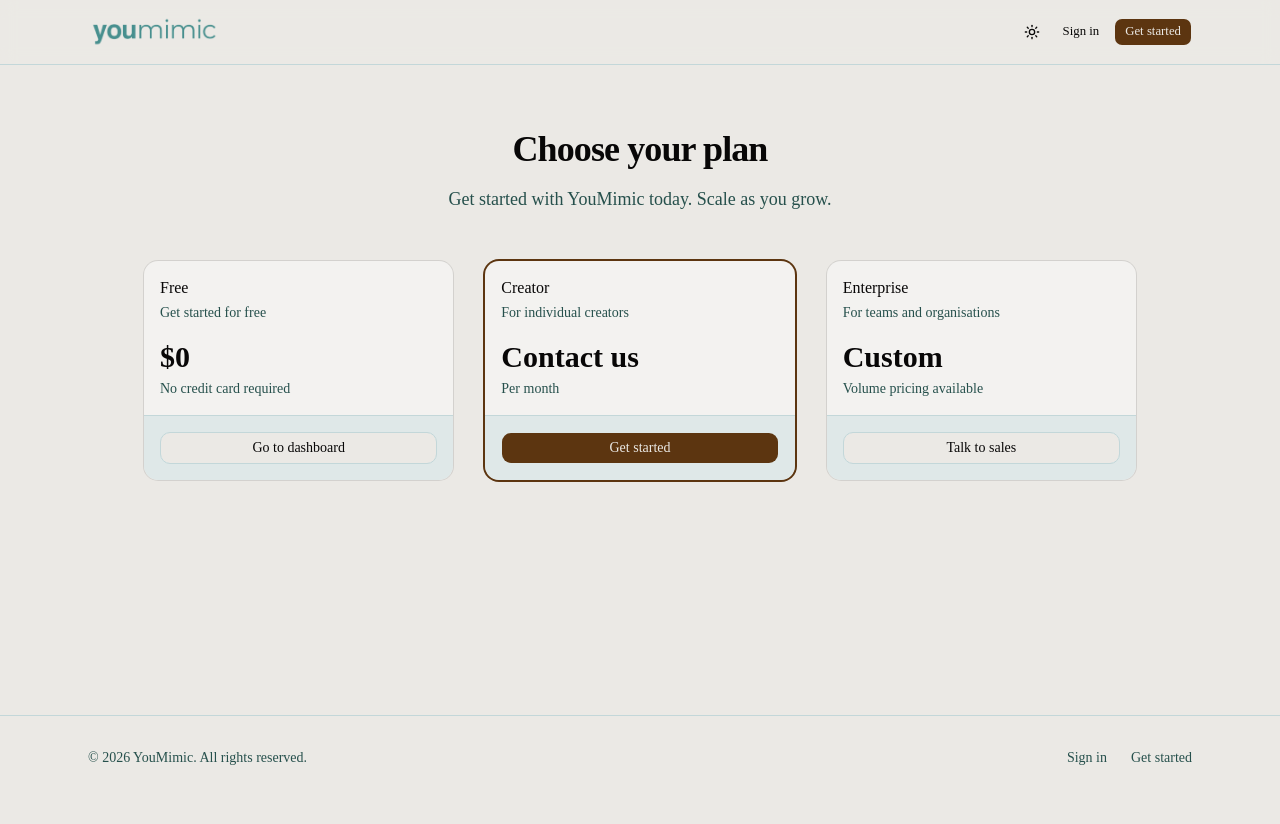
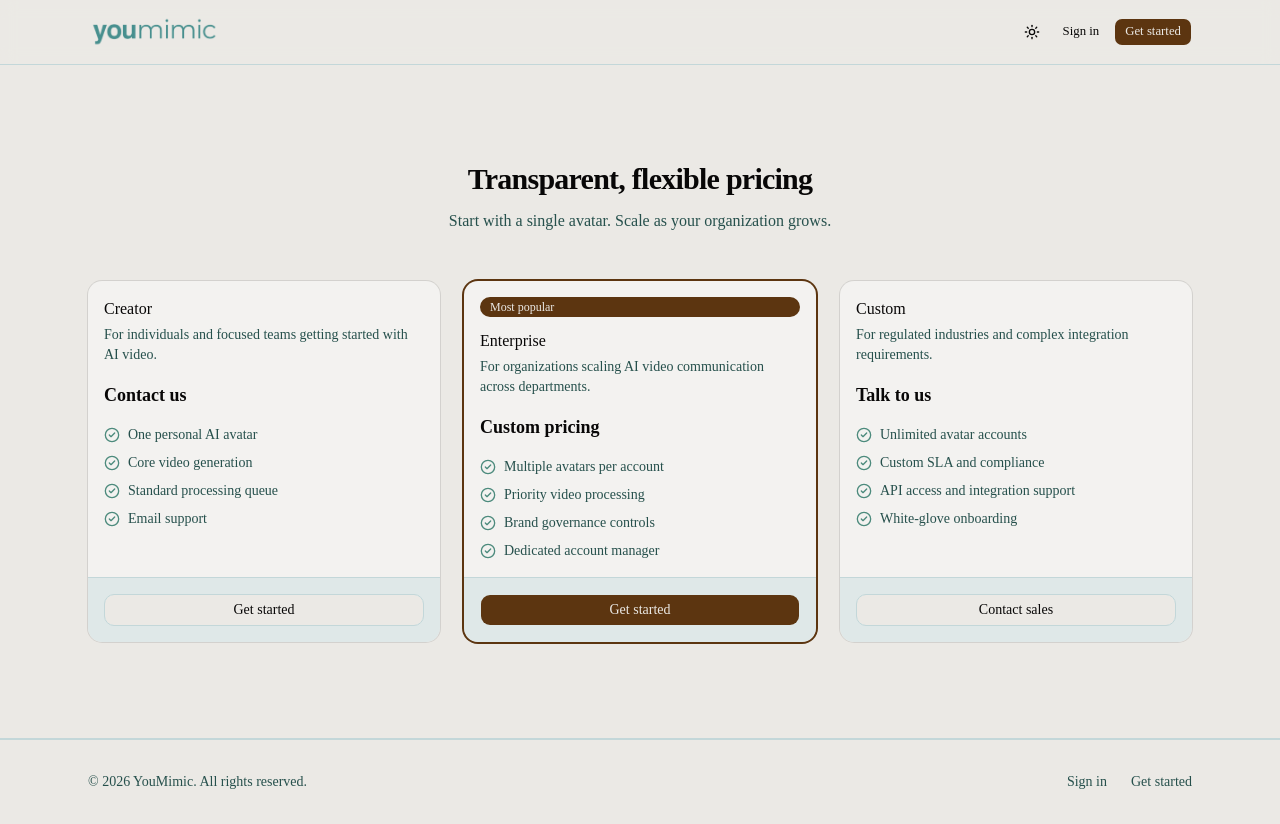
Before and after one commit to youmimic/youmimic-client-portal, a Next.js app: page /pricing in a window 1280 px wide. Before the commit the page ends 800 px from the top, so only its background shows below. Built offline with nearby package versions, Linux system fonts and the light colour scheme; no server answers.

Commit message:
created pricing component

```diff
--- a/app/(marketing)/page.tsx
+++ b/app/(marketing)/page.tsx
@@ -8,22 +8,14 @@ import {
   Radio,
   Megaphone,
   BookOpen,
-  CheckCircle2,
   Video,
   Cpu,
   Share2,
   Play,
 } from "lucide-react";
 import { Button } from "@/components/ui/button";
-import {
-  Card,
-  CardContent,
-  CardDescription,
-  CardFooter,
-  CardHeader,
-  CardTitle,
-} from "@/components/ui/card";
 import { cn } from "@/lib/utils";
+import { PricingPlans } from "@/components/marketing/pricing-plans";
 
 // ─── Data ────────────────────────────────────────────────────────────────────
 
@@ -125,51 +117,6 @@ const useCases = [
   },
 ];
 
-const plans = [
-  {
-    name: "Creator",
-    tagline: "For individuals and focused teams getting started with AI video.",
-    price: "Contact us",
-    features: [
-      "One personal AI avatar",
-      "Core video generation",
-      "Standard processing queue",
-      "Email support",
-    ],
-    cta: "Get started",
-    href: "/signup",
-    highlight: false,
-  },
-  {
-    name: "Enterprise",
-    tagline:
-      "For organizations scaling AI video communication across departments.",
-    price: "Custom pricing",
-    features: [
-      "Multiple avatars per account",
-      "Priority video processing",
-      "Brand governance controls",
-      "Dedicated account manager",
-    ],
-    cta: "Get Started",
-    href: "/contact",
-    highlight: true,
-  },
-  {
-    name: "Custom",
-    tagline: "For regulated industries and complex integration requirements.",
-    price: "Talk to us",
-    features: [
-      "Unlimited avatar accounts",
-      "Custom SLA and compliance",
-      "API access and integration support",
-      "White-glove onboarding",
-    ],
-    cta: "Contact sales",
-    href: "/contact",
-    highlight: false,
-  },
-];
 
 // ─── Product mockup — always light surface regardless of theme ────────────────
 // Sits against the dark hero; uses explicit palette hex values.
@@ -664,62 +611,7 @@ export default function HomePage() {
               Start with a single avatar. Scale as your organization grows.
             </p>
           </div>
-          <div className="grid gap-6 sm:grid-cols-3">
-            {plans.map(
-              ({
-                name,
-                tagline,
-                price,
-                features: planFeatures,
-                cta,
-                href,
-                highlight,
-              }) => (
-                <Card
-                  key={name}
-                  className={cn(
-                    "flex flex-col",
-                    highlight && "ring-2 ring-primary",
-                  )}
-                >
-                  <CardHeader>
-                    {highlight && (
-                      <span className="mb-2 self-start rounded-full bg-primary px-2.5 py-0.5 text-xs font-medium text-primary-foreground">
-                        Most popular
-                      </span>
-                    )}
-                    <CardTitle className="text-base">{name}</CardTitle>
-                    <CardDescription>{tagline}</CardDescription>
-                  </CardHeader>
-                  <CardContent className="flex-1">
-                    <p className="mb-4 text-lg font-semibold text-foreground">
-                      {price}
-                    </p>
-                    <ul className="space-y-2">
-                      {planFeatures.map((feature) => (
-                        <li
-                          key={feature}
-                          className="flex items-start gap-2 text-sm text-muted-foreground"
-                        >
-                          <CheckCircle2 className="mt-0.5 size-4 shrink-0 text-accent" />
-                          {feature}
-                        </li>
-                      ))}
-                    </ul>
-                  </CardContent>
-                  <CardFooter>
-                    <Button
-                      asChild
-                      variant={highlight ? "default" : "outline"}
-                      className="w-full"
-                    >
-                      <Link href={href}>{cta}</Link>
-                    </Button>
-                  </CardFooter>
-                </Card>
-              ),
-            )}
-          </div>
+          <PricingPlans />
         </div>
       </section>
 
--- a/app/(marketing)/pricing/page.tsx
+++ b/app/(marketing)/pricing/page.tsx
@@ -1,13 +1,11 @@
-import Link from "next/link";
-import { Button } from "@/components/ui/button";
-import {
-  Card,
-  CardContent,
-  CardDescription,
-  CardFooter,
-  CardHeader,
-  CardTitle,
-} from "@/components/ui/card";
+import type { Metadata } from "next";
+import { PricingPlans } from "@/components/marketing/pricing-plans";
+
+export const metadata: Metadata = {
+  title: "Pricing — YouMimic",
+  description:
+    "Simple, transparent pricing for individuals, enterprises, and custom deployments.",
+};
 
 export default async function PricingPage({
   searchParams,
@@ -18,73 +16,25 @@ export default async function PricingPage({
   const isGated = reason === "subscription-required";
 
   return (
-    <section className="container mx-auto max-w-5xl px-4 py-16">
+    <section className="border-b border-border py-20 sm:py-24">
+      <div className="mx-auto max-w-6xl px-4 sm:px-6">
         {isGated && (
-        <div className="mb-8 rounded-lg border border-amber-200 bg-amber-50 px-4 py-3 text-sm text-amber-800 dark:border-amber-800 dark:bg-amber-950/30 dark:text-amber-200">
+          <div className="mb-10 rounded-lg border border-amber-200 bg-amber-50 px-4 py-3 text-sm text-amber-800 dark:border-amber-800 dark:bg-amber-950/30 dark:text-amber-200">
             An active subscription is required to access that feature. Choose a
             plan below to continue.
           </div>
         )}
 
-      <div className="mb-12 space-y-4 text-center">
-        <h1 className="text-4xl font-bold tracking-tight">Choose your plan</h1>
-        <p className="mx-auto max-w-2xl text-lg text-muted-foreground">
-          Get started with YouMimic today. Scale as you grow.
+        <div className="mb-12 text-center">
+          <h1 className="text-2xl font-semibold tracking-tight text-foreground sm:text-3xl">
+            Transparent, flexible pricing
+          </h1>
+          <p className="mx-auto mt-3 max-w-md text-muted-foreground">
+            Start with a single avatar. Scale as your organization grows.
           </p>
         </div>
 
-      <div className="grid gap-8 md:grid-cols-3">
-        <Card>
-          <CardHeader>
-            <CardTitle>Free</CardTitle>
-            <CardDescription>Get started for free</CardDescription>
-          </CardHeader>
-          <CardContent>
-            <p className="text-3xl font-bold">$0</p>
-            <p className="mt-1 text-sm text-muted-foreground">
-              No credit card required
-            </p>
-          </CardContent>
-          <CardFooter>
-            <Button asChild variant="outline" className="w-full">
-              <Link href="/dashboard">Go to dashboard</Link>
-            </Button>
-          </CardFooter>
-        </Card>
-
-        <Card className="ring-2 ring-primary">
-          <CardHeader>
-            <CardTitle>Creator</CardTitle>
-            <CardDescription>For individual creators</CardDescription>
-          </CardHeader>
-          <CardContent>
-            <p className="text-3xl font-bold">Contact us</p>
-            <p className="mt-1 text-sm text-muted-foreground">Per month</p>
-          </CardContent>
-          <CardFooter>
-            <Button asChild className="w-full">
-              <Link href="/signup">Get started</Link>
-            </Button>
-          </CardFooter>
-        </Card>
-
-        <Card>
-          <CardHeader>
-            <CardTitle>Enterprise</CardTitle>
-            <CardDescription>For teams and organisations</CardDescription>
-          </CardHeader>
-          <CardContent>
-            <p className="text-3xl font-bold">Custom</p>
-            <p className="mt-1 text-sm text-muted-foreground">
-              Volume pricing available
-            </p>
-          </CardContent>
-          <CardFooter>
-            <Button asChild variant="outline" className="w-full">
-              <Link href="/signup">Talk to sales</Link>
-            </Button>
-          </CardFooter>
-        </Card>
+        <PricingPlans />
       </div>
     </section>
   );
--- /dev/null
+++ b/components/marketing/pricing-plans.tsx
@@ -0,0 +1,104 @@
+import Link from "next/link";
+import { CheckCircle2 } from "lucide-react";
+import { Button } from "@/components/ui/button";
+import {
+  Card,
+  CardContent,
+  CardDescription,
+  CardFooter,
+  CardHeader,
+  CardTitle,
+} from "@/components/ui/card";
+import { cn } from "@/lib/utils";
+
+const plans = [
+  {
+    name: "Creator",
+    tagline: "For individuals and focused teams getting started with AI video.",
+    price: "Contact us",
+    features: [
+      "One personal AI avatar",
+      "Core video generation",
+      "Standard processing queue",
+      "Email support",
+    ],
+    cta: "Get started",
+    href: "/signup",
+    highlight: false,
+  },
+  {
+    name: "Enterprise",
+    tagline:
+      "For organizations scaling AI video communication across departments.",
+    price: "Custom pricing",
+    features: [
+      "Multiple avatars per account",
+      "Priority video processing",
+      "Brand governance controls",
+      "Dedicated account manager",
+    ],
+    cta: "Get started",
+    href: "/contact",
+    highlight: true,
+  },
+  {
+    name: "Custom",
+    tagline: "For regulated industries and complex integration requirements.",
+    price: "Talk to us",
+    features: [
+      "Unlimited avatar accounts",
+      "Custom SLA and compliance",
+      "API access and integration support",
+      "White-glove onboarding",
+    ],
+    cta: "Contact sales",
+    href: "/contact",
+    highlight: false,
+  },
+];
+
+export function PricingPlans() {
+  return (
+    <div className="grid gap-6 sm:grid-cols-3">
+      {plans.map(({ name, tagline, price, features, cta, href, highlight }) => (
+        <Card
+          key={name}
+          className={cn("flex flex-col", highlight && "ring-2 ring-primary")}
+        >
+          <CardHeader>
+            {highlight && (
+              <span className="mb-2 self-start rounded-full bg-primary px-2.5 py-0.5 text-xs font-medium text-primary-foreground">
+                Most popular
+              </span>
+            )}
+            <CardTitle className="text-base">{name}</CardTitle>
+            <CardDescription>{tagline}</CardDescription>
+          </CardHeader>
+          <CardContent className="flex-1">
+            <p className="mb-4 text-lg font-semibold text-foreground">{price}</p>
+            <ul className="space-y-2">
+              {features.map((feature) => (
+                <li
+                  key={feature}
+                  className="flex items-start gap-2 text-sm text-muted-foreground"
+                >
+                  <CheckCircle2 className="mt-0.5 size-4 shrink-0 text-accent" />
+                  {feature}
+                </li>
+              ))}
+            </ul>
+          </CardContent>
+          <CardFooter>
+            <Button
+              asChild
+              variant={highlight ? "default" : "outline"}
+              className="w-full"
+            >
+              <Link href={href}>{cta}</Link>
+            </Button>
+          </CardFooter>
+        </Card>
+      ))}
+    </div>
+  );
+}
```
Also changed, not shown: 1 other file (tests, documents, lock files or other folders). Lines whose indentation alone changed are shown as unchanged.
